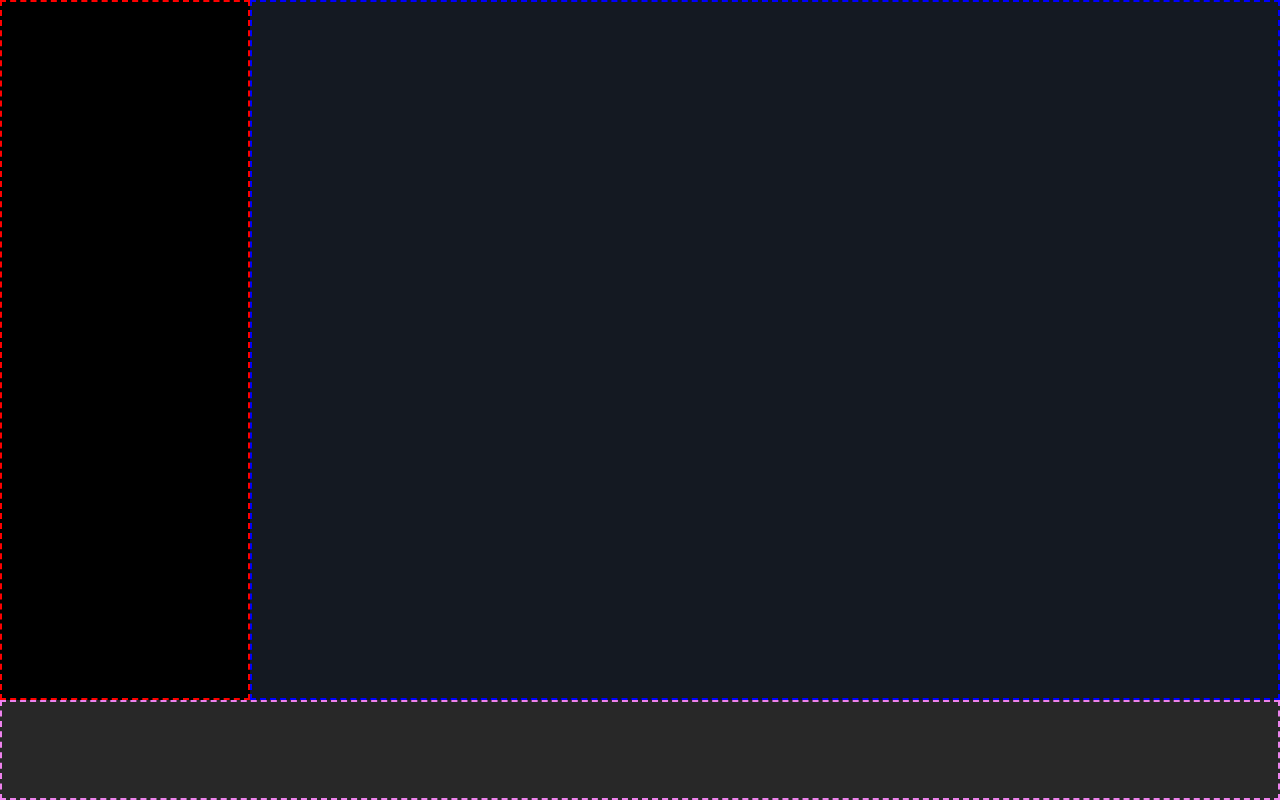
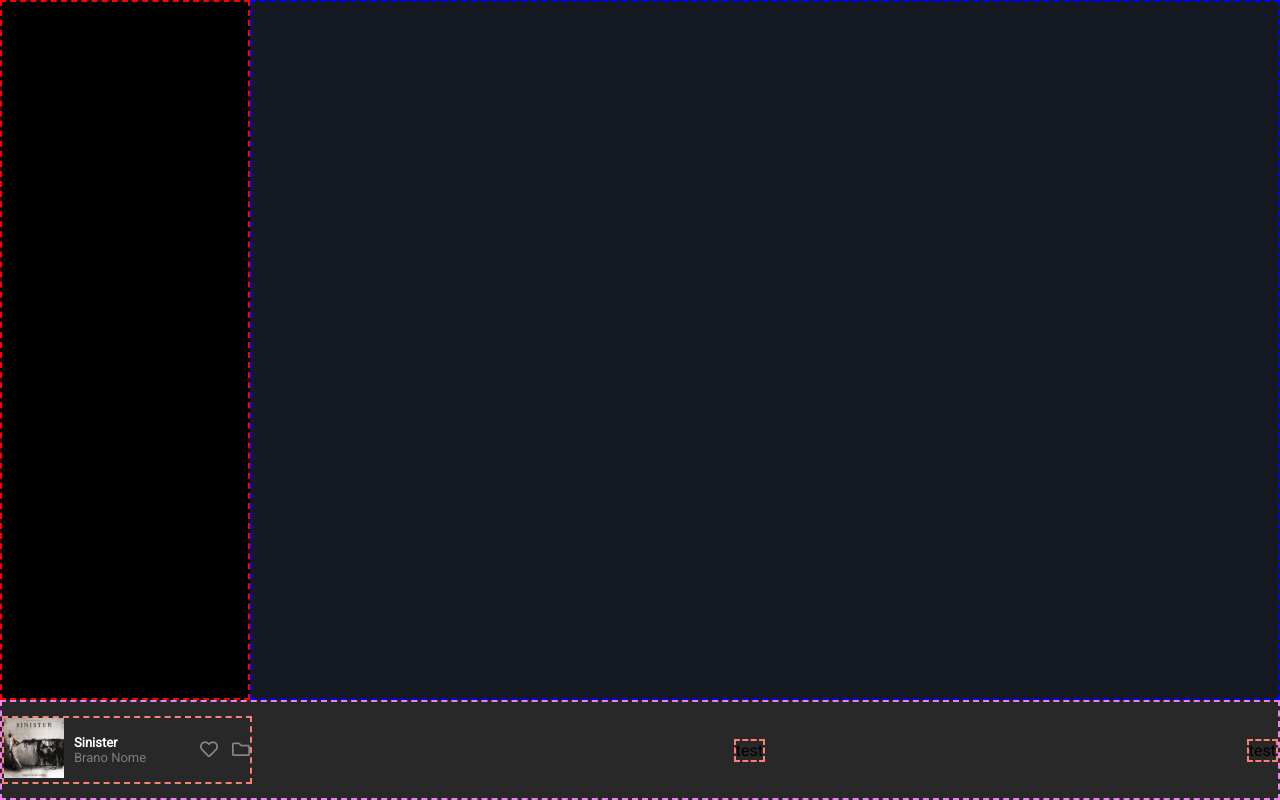
Before and after one commit to fabiochidda/html-css-spotifyweb, a plain HTML site: page index.html in a window 1280 px wide. Drawn offline with Linux system fonts and the light colour scheme.

Commit message:
Aggiunti container nella play bar

```diff
--- a/index.html
+++ b/index.html
@@ -30,6 +30,28 @@
 
         <div class="play-bar">
 
+            <div class="current-song debug">
+                <div class="song-icon">
+                    <img src="img/sinister.jpeg" alt="">
+                </div>
+                <div class="song-description">
+                    <p>Sinister</p>
+                    <p>Brano Nome</p>
+                </div>
+                <div class="favourite-button">
+                    <i class="far fa-heart"></i>
+                    <i class="far fa-folder"></i>
+                </div>
+            </div>
+
+            <div class="play-buttons debug">
+                test
+            </div>
+
+            <div class="media-buttons debug">
+                test
+            </div>
+
         </div>
 
     </footer>
--- a/style.css
+++ b/style.css
@@ -29,9 +29,59 @@ main {
     flex-grow: 1;
 }
 
+
+
+
+/* Footer */
+
 .play-bar {
     border: 2px dashed violet;
     background-color: #282828;
     display: flex;
+    justify-content: space-between;
+    align-items: center;
     height: 100px;
 }
+
+.debug {
+    border: 2px dashed salmon;
+}
+
+.current-song {
+    width: 250px;
+    display: flex;
+    align-items: center;
+}
+
+.song-icon img {
+    width: 60px;
+}
+
+.song-description {
+    font-size: 13px;
+    margin-left: 10px;
+}
+
+.song-description p:first-child {
+    font-weight: bold;
+    color: white;
+}
+
+.song-description p:last-child {
+    color: #7D7D7D;
+}
+
+.favourite-button {
+    flex-grow: 1;
+    justify-content: space-between;
+    text-align: right;
+}
+
+.favourite-button i {
+    font-size: 18px;
+    color: #878787;
+}
+
+.favourite-button i:first-child {
+    padding-right: 10px;
+}
```
